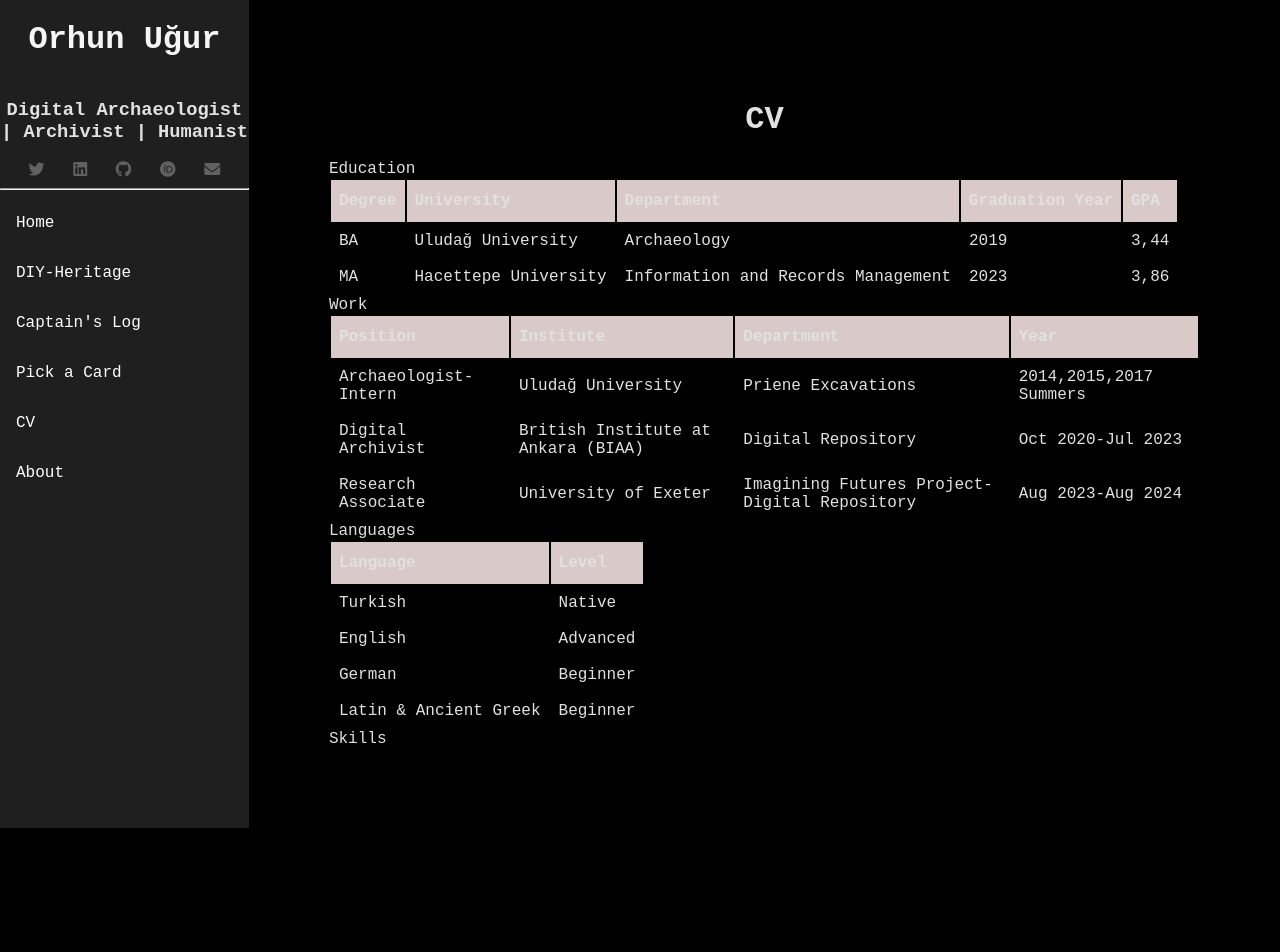
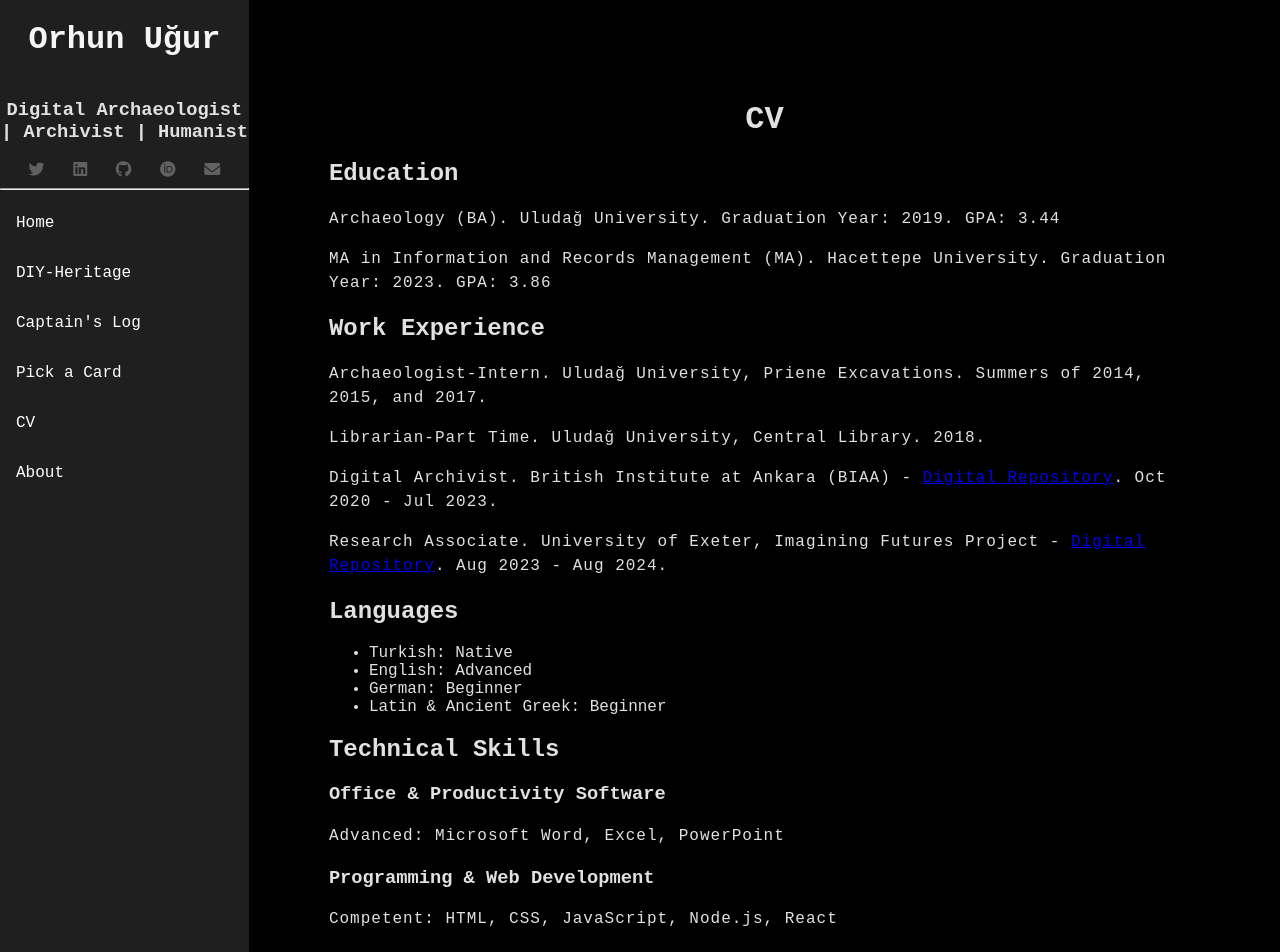
Before and after one commit to Zabandosk/orhunugur, a React (Create React App) app: page /cv in a window 1280 px wide. Shown: the top 952 px of the page. Before the commit the page ends 828 px from the top, so only its background shows below. Built offline with nearby package versions, Linux system fonts and the light colour scheme.

Commit message:
cv table to text

```diff
--- a/src/index.css
+++ b/src/index.css
@@ -19,11 +19,6 @@ h1 {
   text-align: center;
 }
 
-h3 {
-  text-align: center;
-  overflow-wrap: break-word;
-  width: -webkit-fill-available;
-}
 
 .maincontent {
   display: flex;
@@ -44,6 +39,12 @@ h3 {
   width: 20%;
   height: auto;
   background-color: #1f1f1f;
+}
+
+.sidebar h3 {
+  text-align: center;
+  overflow-wrap: break-word;
+  width: -webkit-fill-available;
 }
 
 .collapse-button {
@@ -211,15 +212,10 @@ i {
 
 /**************************CV****************************/
 
-td, th {
-  padding: 8px;
-}
-
-th {
-  padding-top: 12px;
-  padding-bottom: 12px;
-  text-align: left;
-  background-color: rgb(218, 201, 201);
+.cv_container {
+  display: flex;
+  background-color: #616161;
+  flex-direction: row;
 }
 
 /*********************TEST********************/
--- a/src/pages/CV.js
+++ b/src/pages/CV.js
@@ -7,93 +7,68 @@ const CV = () => {
   return (
     <Fragment>
         <div class="content">
+
       <h1>CV</h1>
+
+      <section>
+      <h2>Education</h2>
+          <p>Archaeology (BA). Uludağ University. Graduation Year: 2019. GPA: 3.44</p>
+          <p>MA in Information and Records Management (MA). Hacettepe University. Graduation Year: 2023. GPA: 3.86</p>
+      </section>
+
+      <section>
+        <h2>Work Experience</h2>
+          <p>Archaeologist-Intern. Uludağ University, Priene Excavations. Summers of 2014, 2015, and 2017.</p>
+          <p>Librarian-Part Time. Uludağ University, Central Library. 2018.</p>
+          <p>Digital Archivist. British Institute at Ankara (BIAA)  - <a href='https://digitalrepository.biaa.ac.uk/'>Digital Repository</a>. Oct 2020 - Jul 2023.</p>
+          <p>Research Associate. University of Exeter, Imagining Futures Project - <a href='https://ifrepo.world/'>Digital Repository</a>. Aug 2023 - Aug 2024.</p>
+      </section>
+
+      <section>
+        <h2>Languages</h2>
+        <ul>
+          <li>Turkish: Native</li>
+          <li>English: Advanced</li>
+          <li>German: Beginner</li>
+          <li>Latin & Ancient Greek: Beginner</li>
+        </ul>
+      </section>
+
+      <section>
+      <h2>Technical Skills</h2>
+
       <div>
-                Education
-                <table>
-                    <tr>
-                        <th>Degree</th>
-                        <th>University</th>
-                        <th>Department</th>
-                        <th>Graduation Year</th>
-                        <th>GPA</th>
-                        </tr>
-                    <tr>
-                        <td>BA</td>
-                        <td>Uludağ University</td>
-                        <td>Archaeology</td>
-                        <td>2019</td>
-                        <td>3,44</td>
-                    </tr>
-                    <tr>
-                        <td>MA</td>
-                        <td>Hacettepe University</td>
-                        <td>Information and Records Management</td>
-                        <td>2023</td>
-                        <td>3,86</td>
-                    </tr>
-                </table>
+        <h3>Office & Productivity Software</h3>
+        <p>Advanced: Microsoft Word, Excel, PowerPoint</p>
       </div>
 
       <div>
-                Work
-            <table>
-                    <tr>
-                        <th>Position</th>
-                        <th>Institute</th>
-                        <th>Department</th>
-                        <th>Year</th>
-                    </tr>
-                    <tr>
-                        <td>Archaeologist-Intern</td>
-                        <td>Uludağ University</td>
-                        <td>Priene Excavations</td>
-                        <td>2014,2015,2017 Summers</td>
-                    </tr>
-                    <tr>
-                        <td>Digital Archivist</td>
-                        <td>British Institute at Ankara (BIAA)</td>
-                        <td>Digital Repository</td>
-                        <td>Oct 2020-Jul 2023</td>
-                    </tr>
-                    <tr>
-                        <td>Research Associate</td>
-                        <td>University of Exeter</td>
-                        <td>Imagining Futures Project-Digital Repository</td>
-                        <td>Aug 2023-Aug 2024</td>
-                    </tr>
-                </table>
+        <h3>Programming & Web Development</h3>
+        <p>Competent: HTML, CSS, JavaScript, Node.js, React</p>
       </div>
 
       <div>
-                Languages
-                <table>
-                    <tr>
-                        <th>Language</th>
-                        <th>Level</th>
-                    </tr>
-                    <tr>
-                        <td>Turkish</td>
-                        <td>Native</td>
-                    </tr>
-                    <tr>
-                        <td>English</td>
-                        <td>Advanced</td>
-                    </tr>
-                    <tr>
-                        <td>German</td>
-                        <td>Beginner</td>
-                    </tr>
-                    <tr>
-                        <td>Latin & Ancient Greek</td>
-                        <td>Beginner</td>
-                    </tr>
-                </table>
+        <h3>Database & Data Management</h3>
+        <p>Competent: MySQL, PostgreSQL, XML</p>
       </div>
 
       <div>
-                Skills
+        <h3>Geospatial Analysis</h3>
+        <p>Competent: QGIS</p>
+        <p>Working Knowledge: ArcGIS</p>
       </div>
+
+      <div>
+        <h3>Data Analysis & Statistical Software</h3>
+        <p>Advanced: IBM SPSS Statistics</p>
+        <p>Working Knowledge: Python, KNIME Analytics</p>
+      </div>
+    </section>
+
+      <section>
+        <h2>Research Interests</h2>
+        <p>Heritage Data Management, Digital Humanities, Everyday Heritage, Participatory Heritage, Personal Information Management, Usability</p>
+      </section>
     </div>
     </Fragment>
    );
```
Lines whose indentation alone changed are shown as unchanged.
